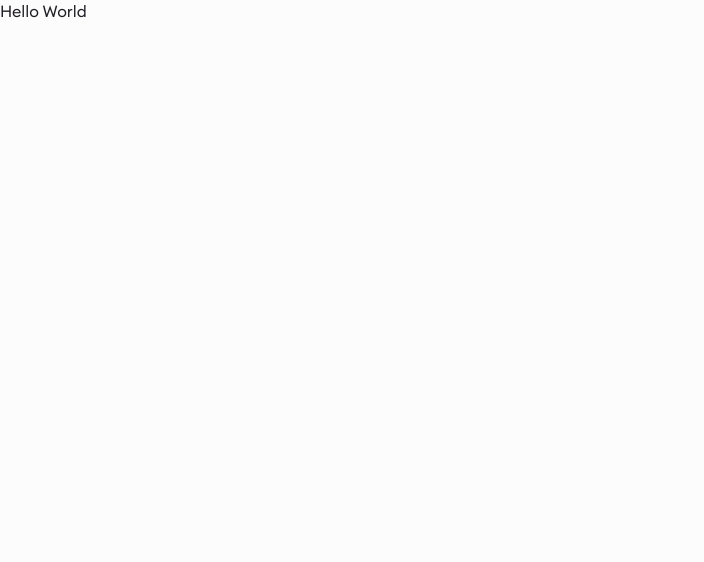
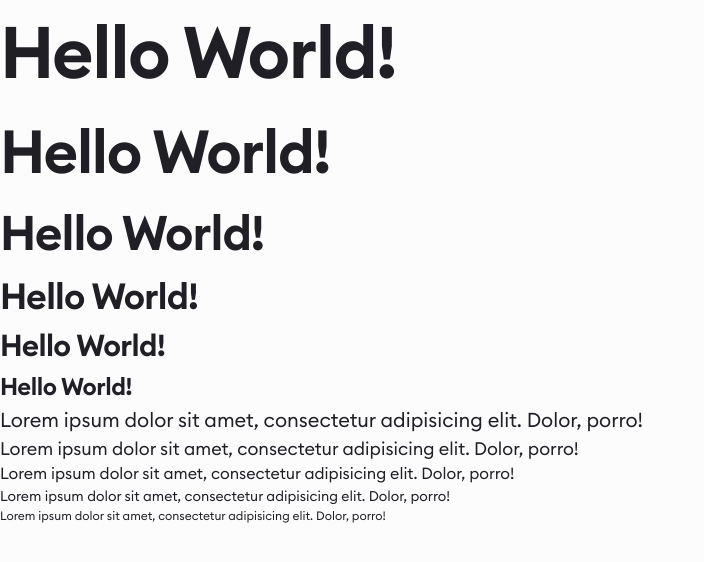
Before and after one commit to ChadlyRiedewald/journal-app, a React (Create React App) app: page / in a window 1280 px wide. Shown: the top 562 px of the page, without its empty margins (0-704 px from the left). Built offline with nearby package versions, Linux system fonts and the light colour scheme.

Commit message:
Created typography components (Heading & Text)

```diff
--- a/src/App.js
+++ b/src/App.js
@@ -1,9 +1,46 @@
 import { globalStyles } from 'stitches.config';
+import { Heading, Text } from 'components/typography';
 
 const App = () => {
   globalStyles();
 
-  return <>Hello World</>;
+  return (
+    <>
+      <Heading variant="h1" weight="semibold">
+        Hello World!
+      </Heading>
+      <Heading variant="h2" weight="semibold">
+        Hello World!
+      </Heading>
+      <Heading variant="h3" weight="semibold">
+        Hello World!
+      </Heading>
+      <Heading variant="h4" weight="semibold">
+        Hello World!
+      </Heading>
+      <Heading variant="h5" weight="semibold">
+        Hello World!
+      </Heading>
+      <Heading variant="h6" weight="semibold">
+        Hello World!
+      </Heading>
+      <Text size="xl">
+        Lorem ipsum dolor sit amet, consectetur adipisicing elit. Dolor, porro!
+      </Text>
+      <Text size="lg">
+        Lorem ipsum dolor sit amet, consectetur adipisicing elit. Dolor, porro!
+      </Text>
+      <Text size="md">
+        Lorem ipsum dolor sit amet, consectetur adipisicing elit. Dolor, porro!
+      </Text>
+      <Text size="sm">
+        Lorem ipsum dolor sit amet, consectetur adipisicing elit. Dolor, porro!
+      </Text>
+      <Text size="xs">
+        Lorem ipsum dolor sit amet, consectetur adipisicing elit. Dolor, porro!
+      </Text>
+    </>
+  );
 };
 
 export default App;
--- /dev/null
+++ b/src/components/typography/heading/Heading.jsx
@@ -0,0 +1,81 @@
+import { css, styled } from 'stitches.config';
+
+const heading = css({
+  ls: '$sm',
+  variants: {
+    variant: {
+      h1: {
+        fs: '$7xl',
+      },
+      h2: {
+        fs: '$6xl',
+      },
+      h3: {
+        fs: '$5xl',
+      },
+      h4: {
+        fs: '$4xl',
+      },
+      h5: {
+        fs: '$3xl',
+      },
+      h6: {
+        fs: '$2xl',
+      },
+    },
+    weight: {
+      regular: { fw: '$regular' },
+      medium: { fw: '$medium' },
+      semibold: { fw: '$semibold' },
+      bold: { fw: '$bold' },
+    },
+  },
+});
+
+const Heading1 = styled('h1', { ...heading });
+const Heading2 = styled('h2', { ...heading });
+const Heading3 = styled('h3', { ...heading });
+const Heading4 = styled('h4', { ...heading });
+const Heading5 = styled('h5', { ...heading });
+const Heading6 = styled('h6', { ...heading });
+
+export const Heading = ({ variant, children, ...props }) => {
+  switch (variant) {
+    case 'h1':
+      return (
+        <Heading1 variant="h1" {...props}>
+          {children}
+        </Heading1>
+      );
+    case 'h2':
+      return (
+        <Heading2 variant="h2" {...props}>
+          {children}
+        </Heading2>
+      );
+    case 'h3':
+      return (
+        <Heading3 variant="h3" {...props}>
+          {children}
+        </Heading3>
+      );
+    case 'h4':
+      return (
+        <Heading4 variant="h4" {...props}>
+          {children}
+        </Heading4>
+      );
+    case 'h5':
+      return (
+        <Heading5 variant="h5" {...props}>
+          {children}
+        </Heading5>
+      );
+    case 'h6':
+      return (
+        <Heading6 variant="h6" {...props}>
+          {children}
+        </Heading6>
+      );
+  }
+};
--- /dev/null
+++ b/src/components/typography/index.js
@@ -0,0 +1,2 @@
+export * from './heading/Heading';
+export * from './text/Text';
--- /dev/null
+++ b/src/components/typography/text/Text.jsx
@@ -0,0 +1,33 @@
+import { styled } from 'stitches.config';
+
+export const Text = styled('p', {
+  variants: {
+    size: {
+      xs: {
+        fs: '$xs',
+      },
+      sm: {
+        fs: '$sm',
+      },
+      md: {
+        fs: '$md',
+      },
+      lg: {
+        fs: '$lg',
+      },
+      xl: {
+        fs: '$xl',
+      },
+    },
+    weight: {
+      regular: { fw: '$regular' },
+      medium: { fw: '$medium' },
+      semibold: { fw: '$semibold' },
+      bold: { fw: '$bold' },
+    },
+  },
+  defaultVariants: {
+    size: 'md',
+    weight: 'regular',
+  },
+});
```
